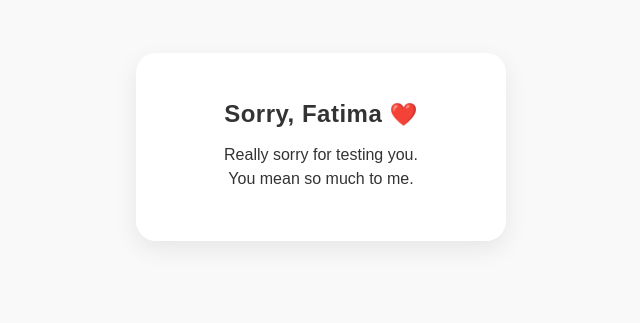
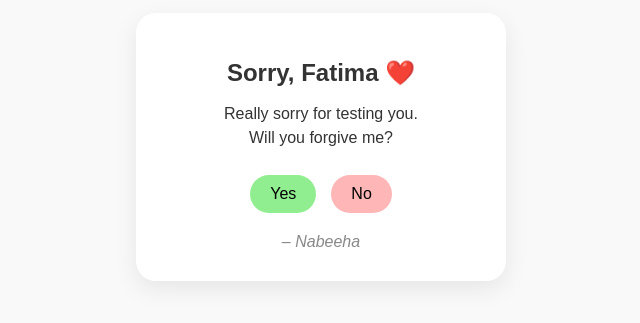
Before and after one commit to nabeehakhan7982-lab/Sorry, a plain HTML site: page Index.html in a window 1280 px wide. Shown: the part 253-576 px from the top of the page, without its empty margins (319-959 px from the left). Drawn offline with Linux system fonts and the light colour scheme.

Commit message:
Update Index.html

```diff
--- a/Index.html
+++ b/Index.html
@@ -16,6 +16,7 @@
       margin: 0;
       color: #333;
       text-align: center;
+      transition: all 0.5s ease;
     }
     .card {
       background: white;
@@ -24,33 +25,93 @@
       box-shadow: 0 8px 25px rgba(0, 0, 0, 0.08);
       max-width: 320px;
       width: 85%;
+      animation: fadeIn 1s ease;
+    }
+    @keyframes fadeIn {
+      from { opacity: 0; transform: scale(0.95); }
+      to { opacity: 1; transform: scale(1); }
     }
     h1 {
       font-size: 1.5rem;
       margin-bottom: 15px;
-      letter-spacing: 0.5px;
     }
     p {
       font-size: 1rem;
-      margin: 10px 0 20px;
+      margin: 10px 0 25px;
       line-height: 1.5;
+    }
+    .buttons {
+      display: flex;
+      justify-content: center;
+      gap: 15px;
+    }
+    button {
+      padding: 10px 20px;
+      border: none;
+      border-radius: 30px;
+      font-size: 1rem;
+      cursor: pointer;
+      transition: all 0.3s ease;
+    }
+    .yes {
+      background-color: #90ee90;
+    }
+    .no {
+      background-color: #ffb6b6;
+    }
+    button:hover {
+      transform: scale(1.05);
+      opacity: 0.9;
     }
     .signature {
       font-style: italic;
       color: #888;
       margin-top: 20px;
     }
-    .heart {
-      color: #e63946;
-      font-size: 1.4rem;
-    }
   </style>
 </head>
 <body>
   <div class="card">
-    <h1>Sorry, Fatima <span class="heart">❤️</span></h1>
-    <p>Really sorry for testing you.<br />You mean so much to me.</p>
+    <h1>Sorry, Fatima ❤️</h1>
+    <p id="message">Really sorry for testing you.<br>Will you forgive me?</p>
+    <div class="buttons">
+      <button class="yes" onclick="sayYes()">Yes</button>
+      <button class="no" onclick="sayNo()">No</button>
+    </div>
+    <div class="signature">– Nabeeha</div>
+  </div>
 
-  </div>
+  <script>
+    const messages = [
+      "Think again pls 🥺",
+      "Pls I'm really sorry 😭",
+      "Come on... don't be mad 🥹",
+      "Pretty pls with a heart 💖",
+      "Okay now you're just teasing me 😅",
+      "You know you wanna say yes 😘",
+      "Fine... but I'm not giving up 😤",
+      "Still no?? 😩",
+      "Fatimaaaa 😭 forgive me already!",
+      "Last chance... pretty pls 🥺"
+    ];
+
+    let noCount = 0;
+
+    function sayNo() {
+      const msg = document.getElementById("message");
+      if (noCount < messages.length) {
+        msg.innerHTML = messages[noCount];
+        noCount++;
+      } else {
+        msg.innerHTML = "Okay... I'll wait forever 😔";
+      }
+    }
+
+    function sayYes() {
+      const msg = document.getElementById("message");
+      msg.innerHTML = "YAY! FINALLY THANK YOU LYY 💖💫";
+      document.querySelector(".buttons").style.display = "none";
+    }
+  </script>
 </body>
 </html>
```
